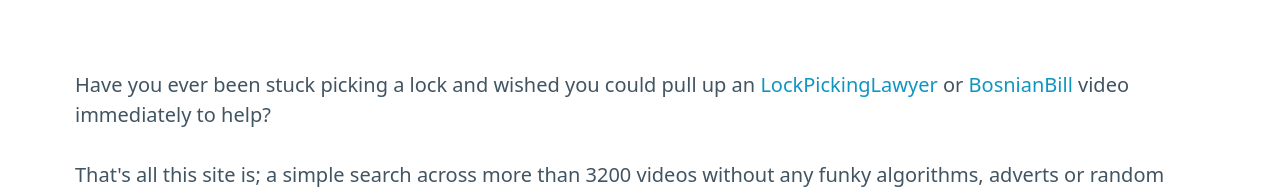
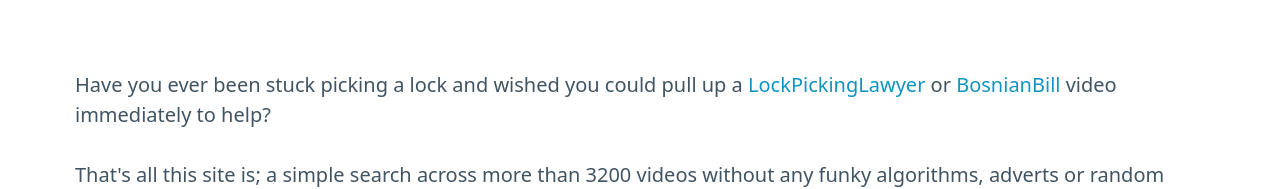
Before and after one commit to accesslocksport/lock-picking-lookup, a plain HTML site: page docs/about.html in a window 1280 px wide. Shown: the part 130-319 px from the top of the page. Drawn offline with Linux system fonts and the light colour scheme.

Commit message:
Update about.html

```diff
--- a/docs/about.html
+++ b/docs/about.html
@@ -11,7 +11,7 @@
     <h1>About</h1>
     <p>
 
-      Have you ever been stuck picking a lock and wished you could pull up an
+      Have you ever been stuck picking a lock and wished you could pull up a
       <a href="https://www.youtube.com/c/lockpickinglawyer"
       target="_blank">LockPickingLawyer</a> or <a
       href="https://www.youtube.com/user/bosnianbill"
```
